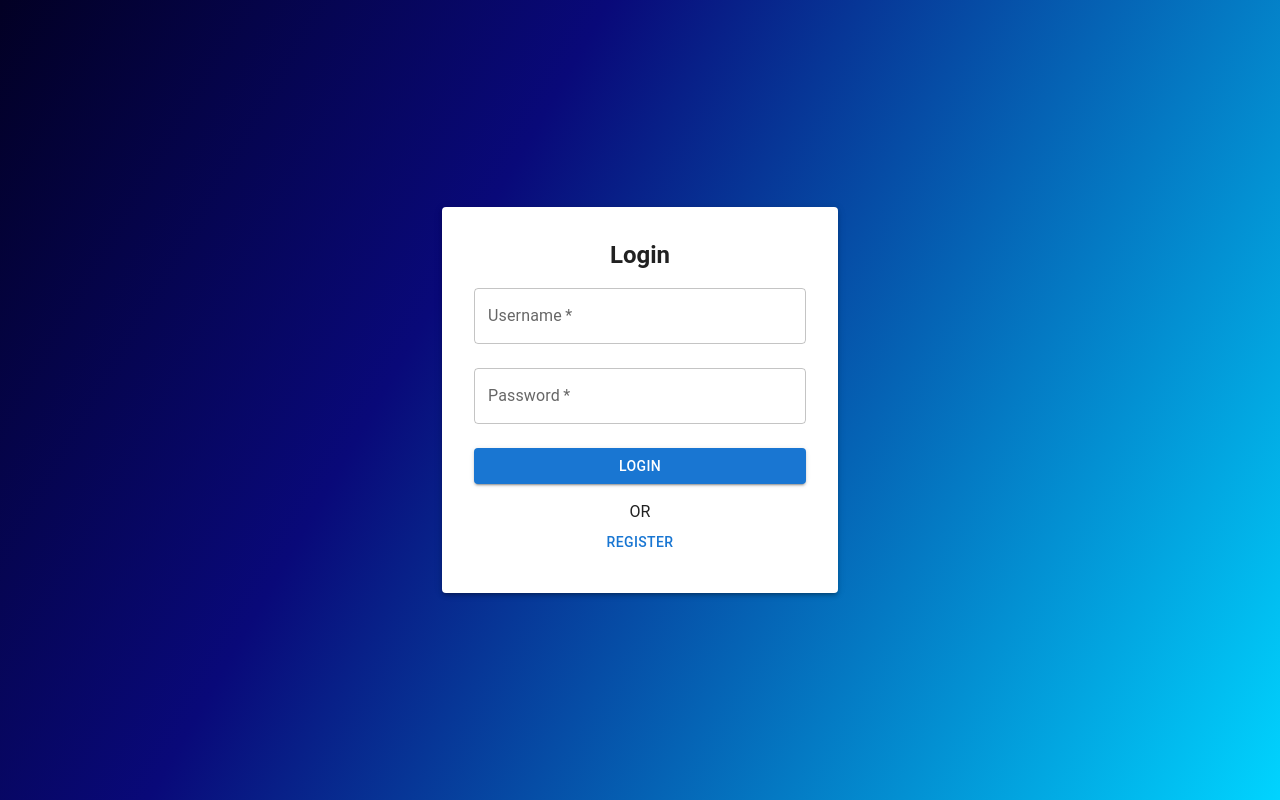
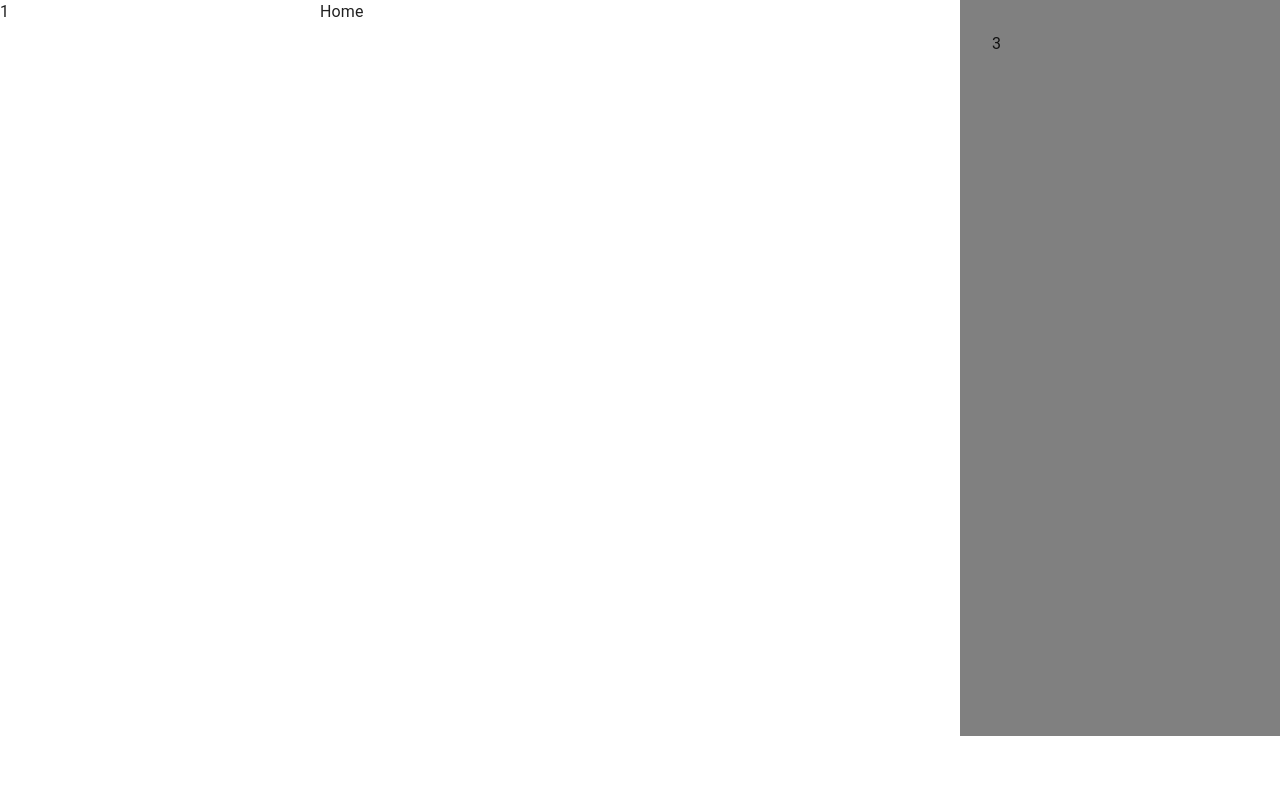
Before and after one commit to Avinash-1-10/Chat-App, a React (Vite) app in the folder client/: page / in a window 1280 px wide. Before the commit this address led to /login. Built offline with nearby package versions, Linux system fonts and the light colour scheme.

Commit message:
add app layout

```diff
--- a/client/src/App.tsx
+++ b/client/src/App.tsx
@@ -6,10 +6,10 @@ const Home = lazy(() => import("./pages/Home"));
 const Chat = lazy(() => import("./pages/Chat"));
 const Groups = lazy(() => import("./pages/Groups"));
 const Login = lazy(() => import("./pages/Login"));
-const NotFound = lazy(() => import("./components/NotFound"));
+const NotFound = lazy(() => import("./pages/NotFound"));
 
 const App: React.FC = () => {
-  const user = false;
+  const user = true;
 
   return (
     <BrowserRouter>
--- /dev/null
+++ b/client/src/components/layouts/AppLayout.tsx
@@ -0,0 +1,39 @@
+import React from "react";
+import Title from "../shared/Title";
+import { Grid } from "@mui/material";
+
+const AppLayout = () => (WrappedComponent: React.FC) => {
+  return (props: object) => {
+    return (
+      <div>
+        <Title />
+        <Grid container height={"calc(100vh - 4rem)"}>
+          <Grid
+            item
+            sm={4}
+            md={3}
+            sx={{ display: { xs: "none", sm: "block" } }}
+            height={"100%"}
+          >
+            1
+          </Grid>
+          <Grid item xs={12} sm={8} md={5} lg={6} height={"100%"}>
+            <WrappedComponent {...props} />
+          </Grid>
+          <Grid
+            item
+            md={4}
+            lg={3}
+            sx={{ display: { xs: "none", md: "block", padding: "2rem" } }}
+            height={"100%"}
+            bgcolor={"gray"}
+          >
+            3
+          </Grid>
+        </Grid>
+      </div>
+    );
+  };
+};
+
+export default AppLayout;
--- /dev/null
+++ b/client/src/components/shared/Title.tsx
@@ -0,0 +1,20 @@
+import React from "react";
+import { Helmet } from "react-helmet-async";
+
+interface TitleProps {
+  title?: string;
+  description?: string;
+}
+const Title: React.FC<TitleProps> = ({
+  title = "ChatMe",
+  description = "This is a chat app",
+}) => {
+  return (
+    <Helmet>
+      <title>{title}</title>
+      <meta name="description" content={description} />
+    </Helmet>
+  );
+};
+
+export default Title;
--- a/client/src/pages/Chat.tsx
+++ b/client/src/pages/Chat.tsx
@@ -1,4 +1,5 @@
 import React from 'react'
+import AppLayout from '../components/layouts/AppLayout'
 
 const Chat = () => {
   return (
@@ -6,4 +7,4 @@ const Chat = () => {
   )
 }
 
-export default Chat
+export default AppLayout()(Chat)
--- a/client/src/pages/Home.tsx
+++ b/client/src/pages/Home.tsx
@@ -1,4 +1,5 @@
 import React from 'react'
+import AppLayout from '../components/layouts/AppLayout'
 
 const Home = () => {
   return (
@@ -6,4 +7,4 @@ const Home = () => {
   )
 }
 
-export default Home
+export default AppLayout()(Home)
```
Also changed, not shown: client/src/components/shared/Header.tsx (added, +9 -0 lines), client/src/pages/NotFound.tsx (renamed from client/src/components/NotFound.tsx).
